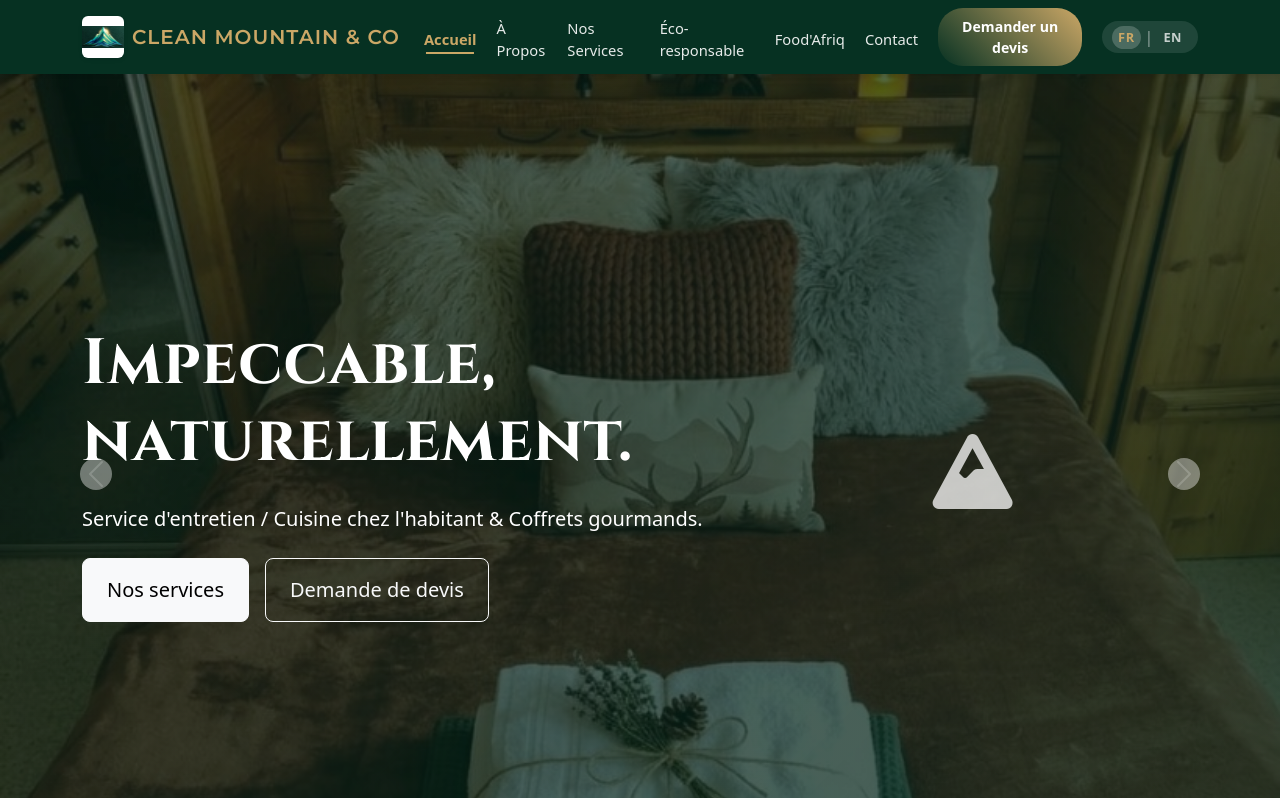
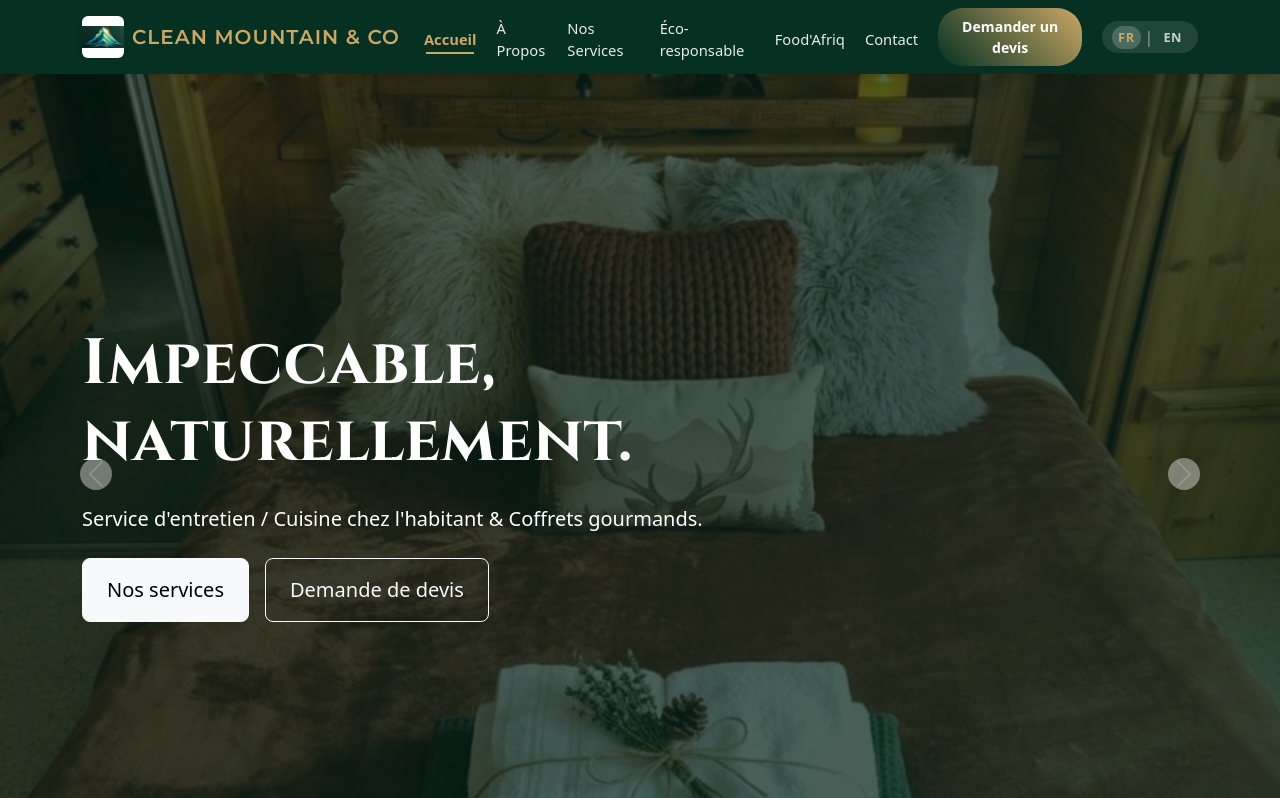
Before and after one commit to Mekkou1/clean-mountain, a Vue app: page / in a window 1280 px wide. Shown: the top 798 px of the page. Built offline with nearby package versions, Linux system fonts and the light colour scheme.

Commit message:
style: remove mountain icons from hero sections

```diff
--- a/src/views/HomeView.vue
+++ b/src/views/HomeView.vue
@@ -44,9 +44,6 @@ import { RouterLink } from 'vue-router'
               </div>
             </div>
             <div class="col-lg-5 d-none d-lg-block">
-              <div class="text-center">
-                <i class="fas fa-mountain display-1 text-white opacity-75"></i>
-              </div>
             </div>
           </div>
         </div>
@@ -66,9 +63,6 @@ import { RouterLink } from 'vue-router'
             </div>
           </div>
           <div class="col-lg-5 d-none d-lg-block">
-            <div class="text-center">
-              <i class="fas fa-mountain display-1 text-white opacity-75"></i>
-            </div>
           </div>
         </div>
       </div>
```
